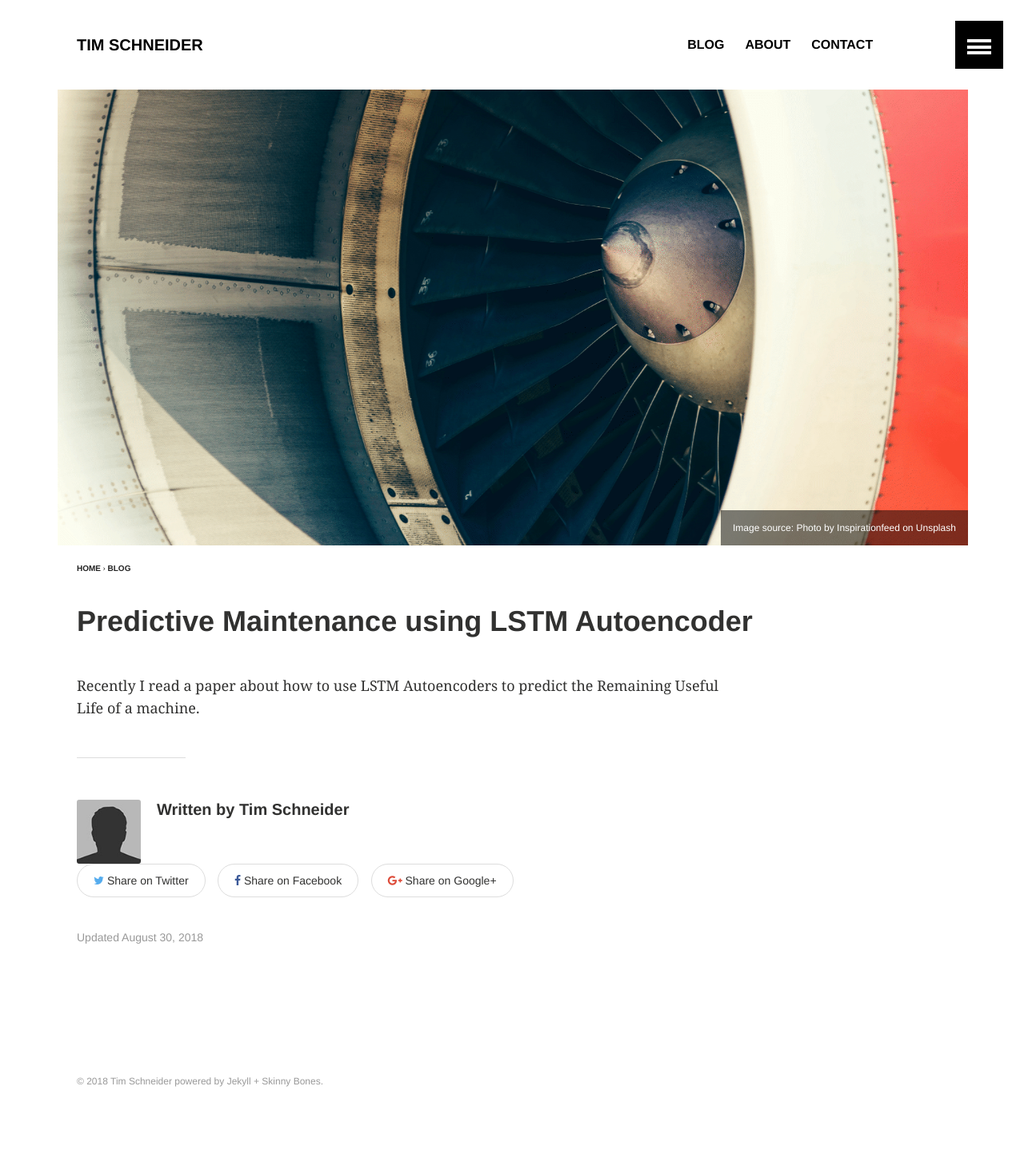
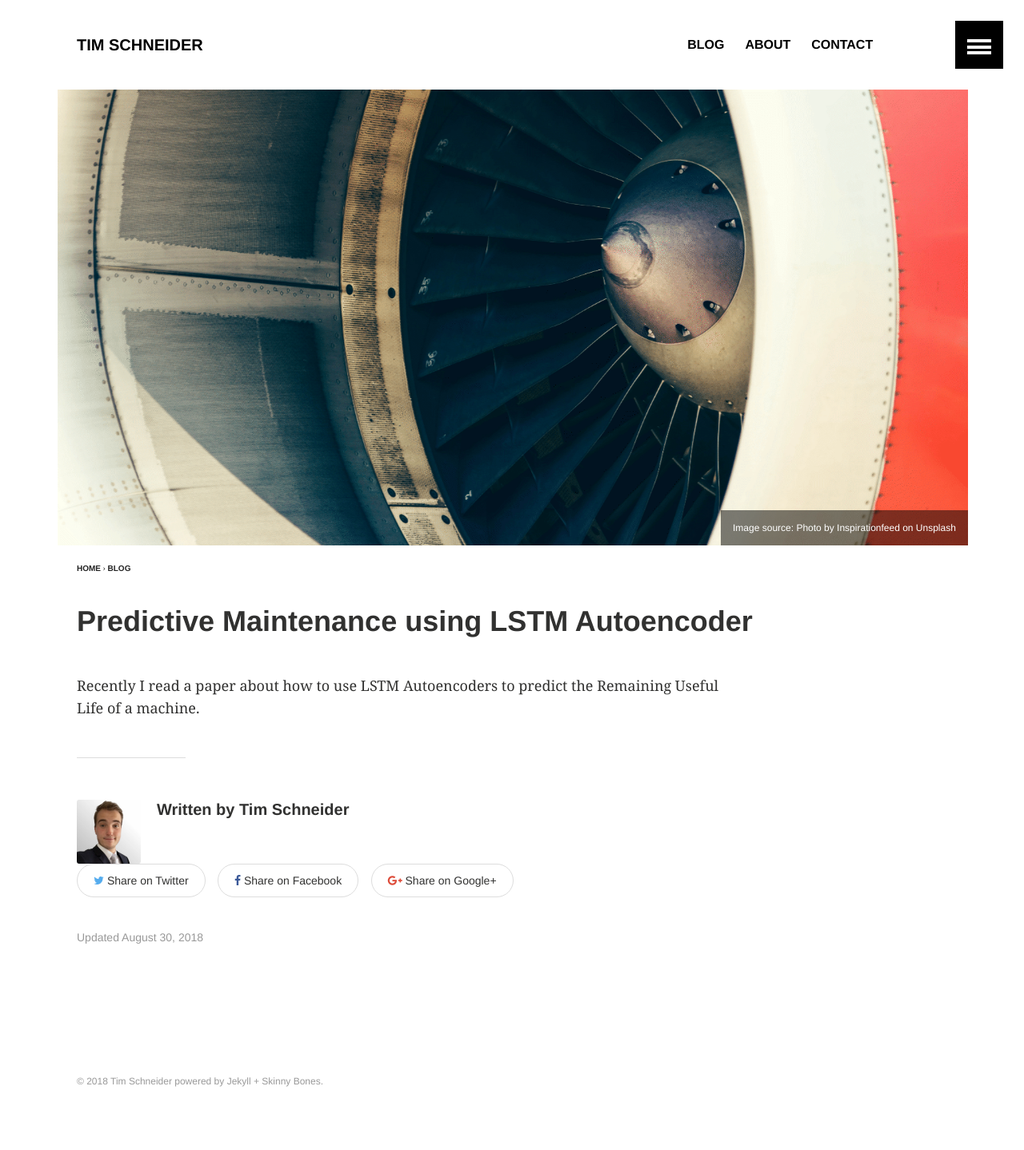
Before and after one commit to TimPhillip/timphillip.github.io, a Jekyll site: the page built from _posts/2018-08-30-predictive-maintenance.md, in a window 1280 px wide. Shown: the whole page at 80% size. Built offline with Jekyll 4.4.1, drawn with Linux system fonts in a browser that asks for light colours.

Commit message:
added bio

```diff
--- a/_config.yml
+++ b/_config.yml
@@ -33,7 +33,7 @@ owner:
     ad-client:
     ad-slot:
   bio:
-  avatar: bio-photo.jpg # 160x160 px image for author byline
+  avatar: bio-tim.jpg # 160x160 px image for author byline
   disqus-shortname:
 
 
```
Also changed, not shown: images/bio-tim.jpg (added).
